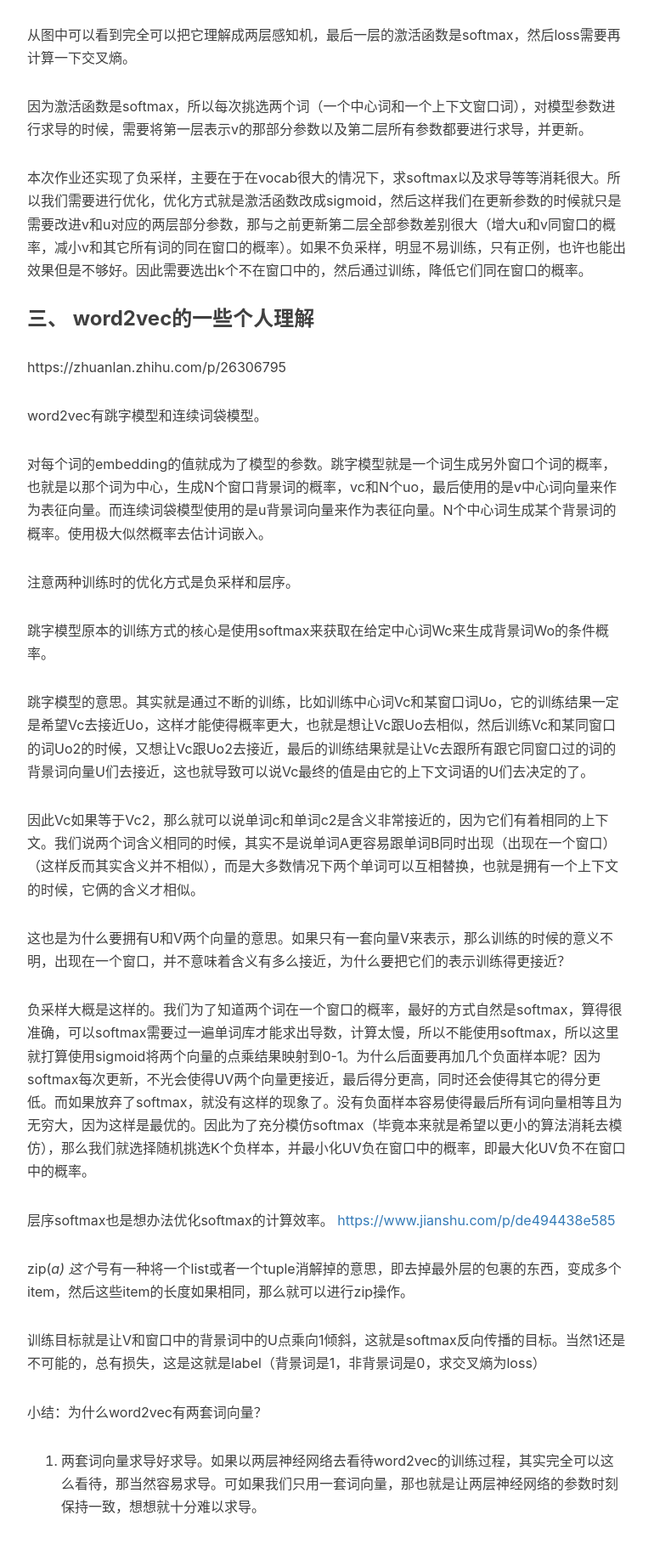
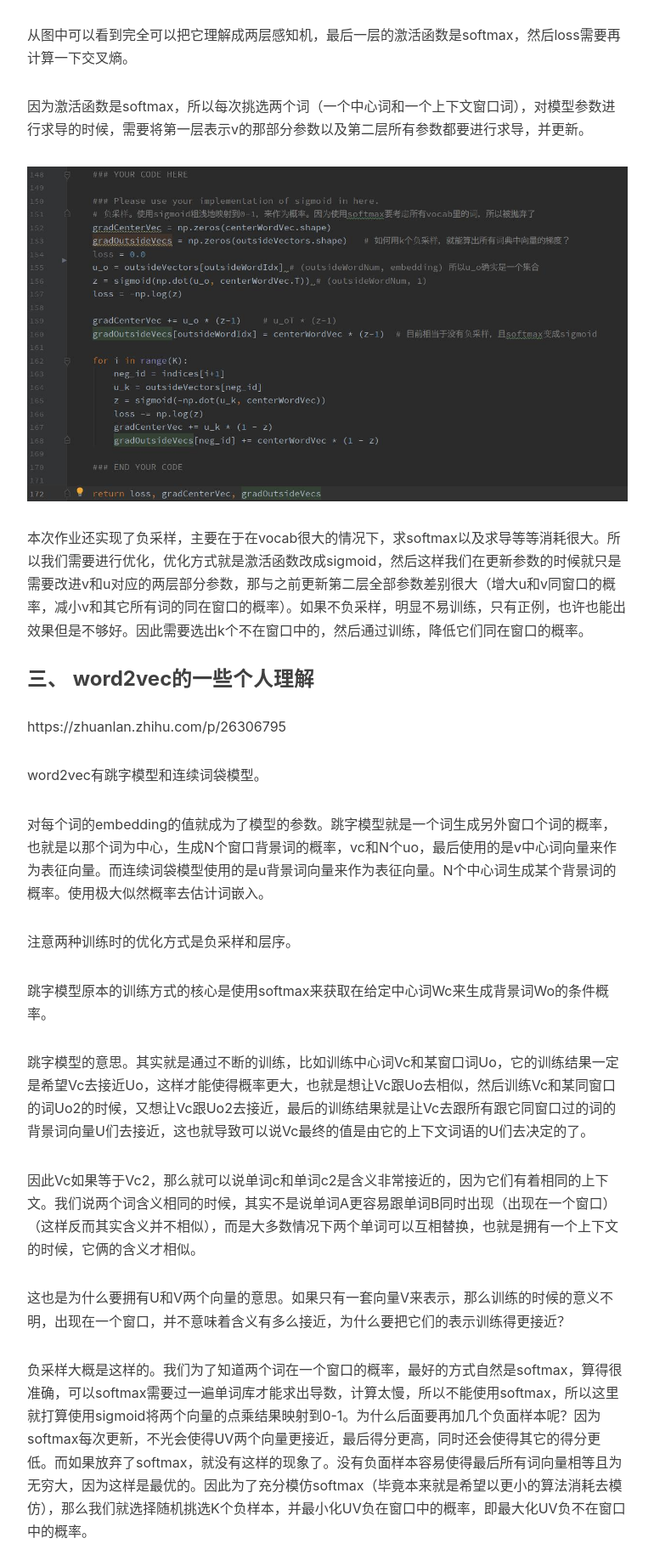
Before and after one commit to ChaneyCM/chaneyCM.github.io, a Jekyll site: the page built from _posts/2020-03-02-CS224nProject2Word2Vec原理及实现.md, in a window 1280 px wide. Shown: the part 981-2811 px from the top of the page at 85% size, without its empty margins (233-1003 px from the left). Built offline with Jekyll 4.4.1, drawn with Linux system fonts in a browser that asks for light colours; nearby versions of some CDN libraries; comment, search, counter and statistics services are not loaded.

Commit message:
word2vec pic

```diff
--- a/_posts/2020-03-02-CS224nProject2Word2Vec原理及实现.md
+++ b/_posts/2020-03-02-CS224nProject2Word2Vec原理及实现.md
@@ -21,6 +21,8 @@ word2vec是一种获取词嵌入的方式，此次project2利用python、numpy
 从图中可以看到完全可以把它理解成两层感知机，最后一层的激活函数是softmax，然后loss需要再计算一下交叉熵。
 
 因为激活函数是softmax，所以每次挑选两个词（一个中心词和一个上下文窗口词），对模型参数进行求导的时候，需要将第一层表示v的那部分参数以及第二层所有参数都要进行求导，并更新。
+
+![a2_sigmoid_neg.jpg](/img/2020-03-02/a2_sigmoid_neg.jpg)
 
 本次作业还实现了负采样，主要在于在vocab很大的情况下，求softmax以及求导等等消耗很大。所以我们需要进行优化，优化方式就是激活函数改成sigmoid，然后这样我们在更新参数的时候就只是需要改进v和u对应的两层部分参数，那与之前更新第二层全部参数差别很大（增大u和v同窗口的概率，减小v和其它所有词的同在窗口的概率）。如果不负采样，明显不易训练，只有正例，也许也能出效果但是不够好。因此需要选出k个不在窗口中的，然后通过训练，降低它们同在窗口的概率。
 
```
Also changed, not shown: img/2020-03-02/a2_sigmoid_neg.jpg (added).
